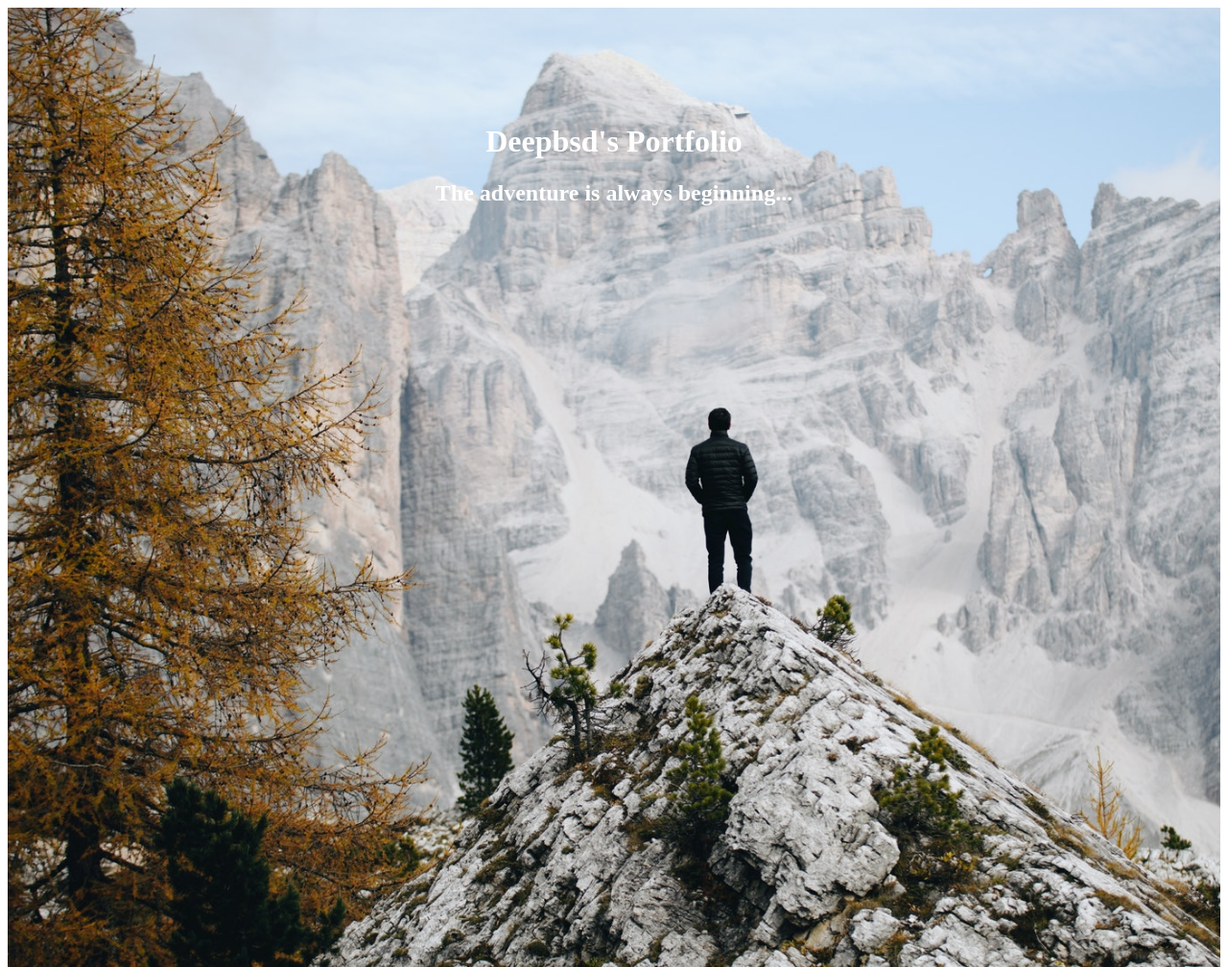
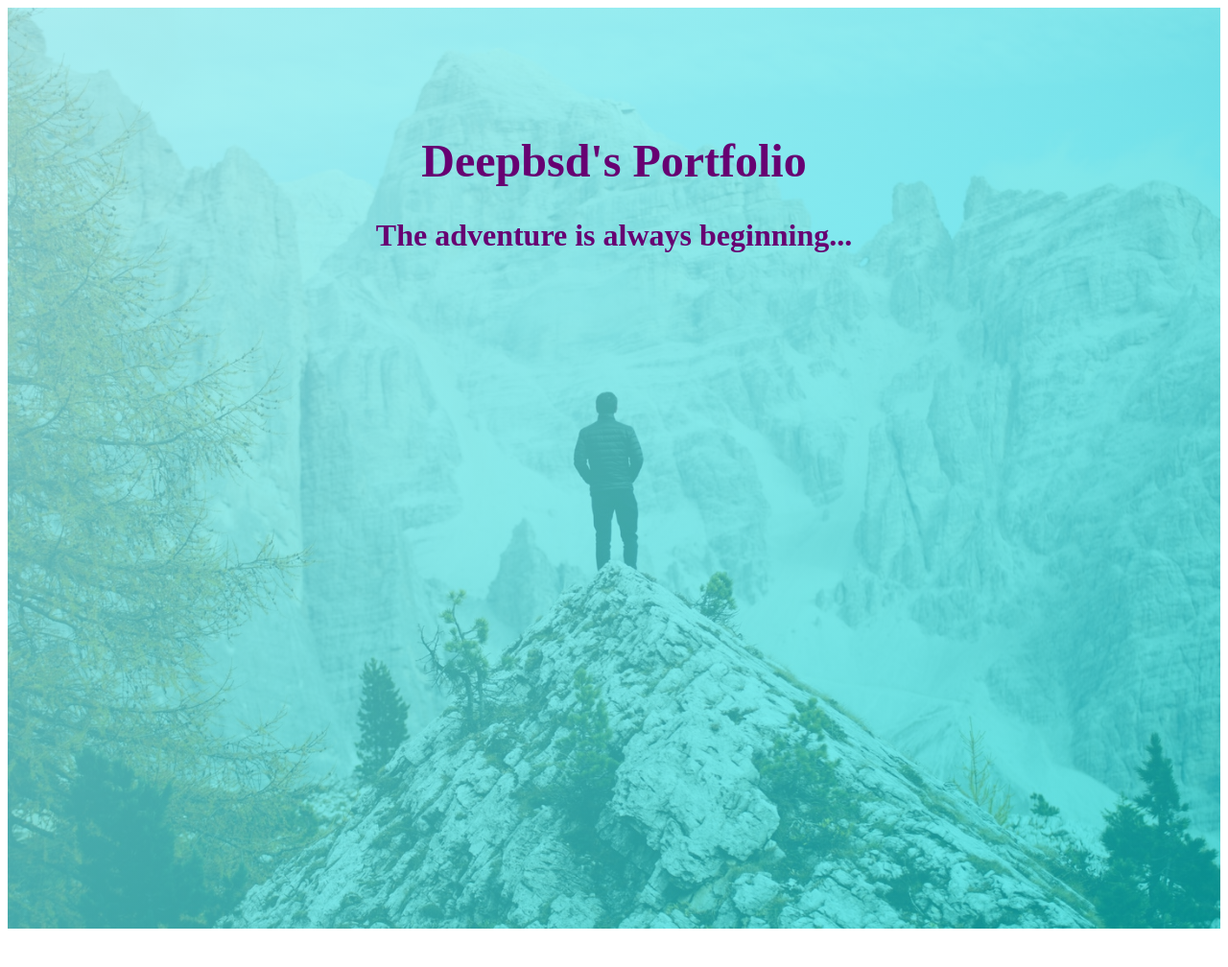
Before and after one commit to deepbsd/new_portfolio, a plain HTML site: page index.html in a window 1280 px wide. Shown: the whole page at 96% size. After the commit the page ends 976 px from the top, so only its background shows below. Drawn offline with Linux system fonts and the light colour scheme.

Commit message:
updated header...still experimenting

```diff
--- a/css/style.css
+++ b/css/style.css
@@ -1,12 +1,23 @@
+* {
+    font-size: 16px;
+}
+
 .header {
-    color: white;
-    height: 800px;
-    background: url("../img/solo_victory.jpeg") left top no-repeat;
-    background-color: radial-gradient(cyan, midnight-blue);
+    color: #670172;
+    height: 95vh;
+    background-image: linear-gradient( to right bottom, rgba(162, 242, 242, 0.8), rgba(4, 226, 226, 0.6)), url(../img/solo_victory.jpeg);
     background-size: cover;
+    background-position: top;
     padding: 100px 0;
 }
 
-h1, h2 {
+h1 {
+    font-size: 3rem;
     text-align: center;
+    width: 100%;
 }
+h2 {
+    font-size: 2rem;
+    text-align: center;
+    width: 100%;
+}
```
